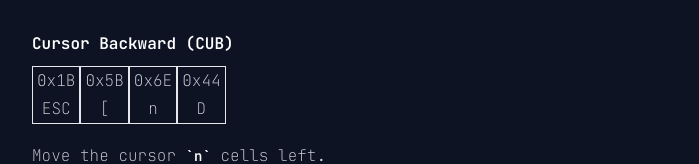
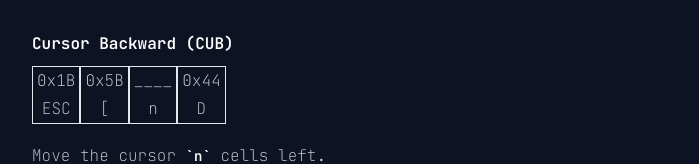
Before and after one commit to zen-xu/ghostty, a Next.js app in the folder website/: page /vt/cub in a window 1280 px wide. Shown: the top 164 px of the page, without its empty margins (288-987 px from the left). Built offline with nearby package versions, Linux system fonts and the light colour scheme.

Commit message:
website: parameters have no hex value

```diff
--- a/website/components/VTSequence.tsx
+++ b/website/components/VTSequence.tsx
@@ -36,7 +36,7 @@ function VTElem({ elem }: { elem: string }) {
 
   return (
     <div className="border px-1 grid grid-rows-2 grid-cols-1 text-center">
-      <div>0x{hex}</div>
+      <div>{param ? "____" : `0x${hex}`}</div>
       <div>{elem}</div>
     </div>
   );
```
